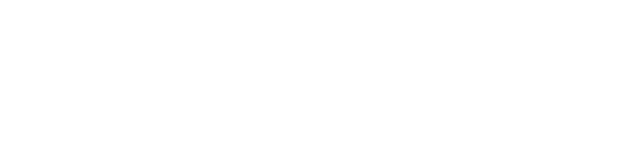
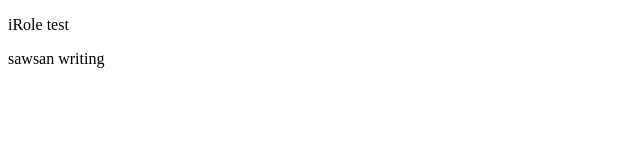
Before and after one commit to samb2/iroletestt, a plain HTML site: page index.html in a window 1280 px wide. Shown: the whole page, without its empty margins (0-640 px from the left). Drawn offline with Linux system fonts and the light colour scheme.

Commit message:
sawsan add text

```diff
--- a/index.html
+++ b/index.html
@@ -6,6 +6,7 @@
     <title>iRole</title>
 </head>
 <body>
-
+    <p>iRole test</p>
+    <p>sawsan writing </p>
 </body>
 </html>
```
